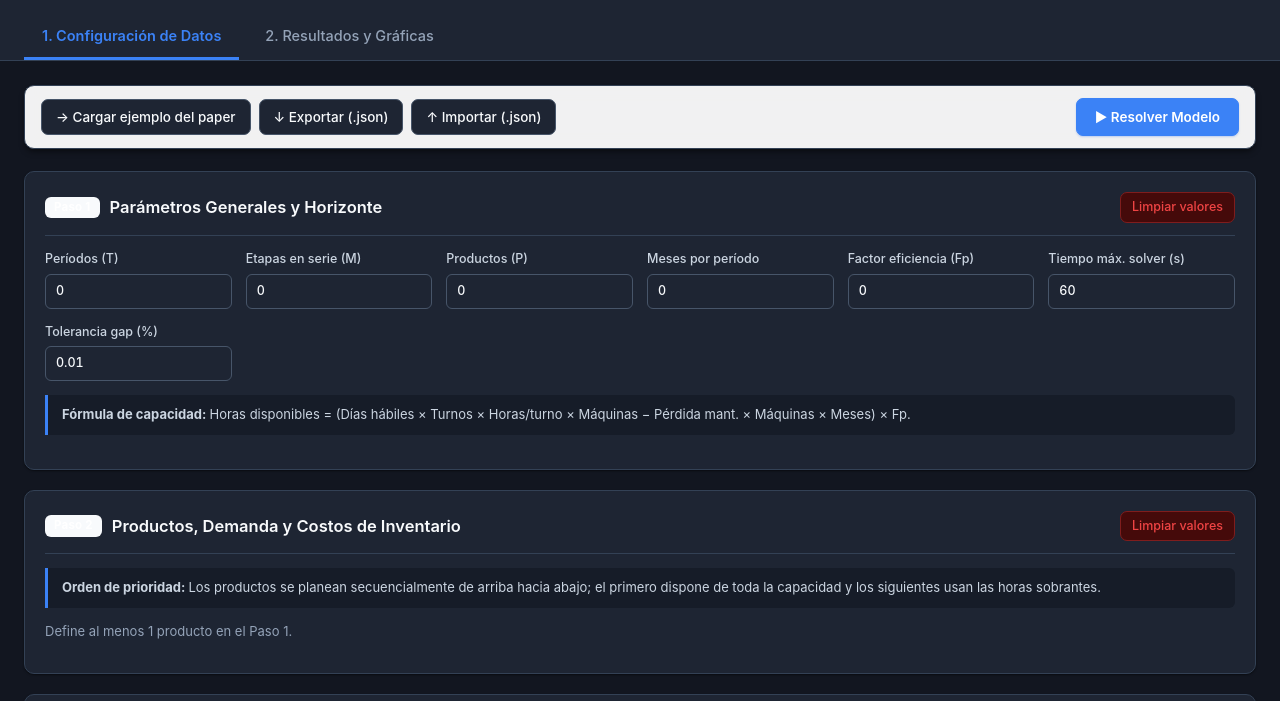
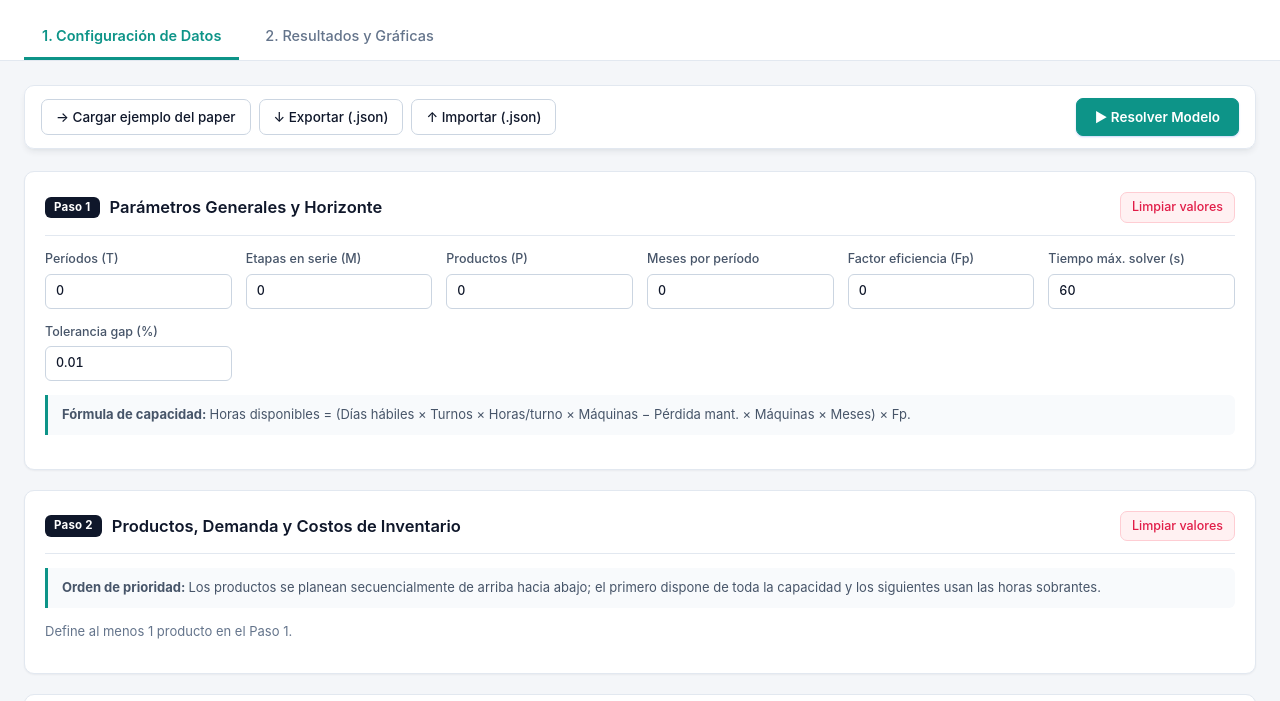
Before and after one commit to XxJean450xX/Planeaci-n-Agregada-Multietapa, a plain HTML site: page index.html in a window 1280 px wide. Shown: the part 134-835 px from the top of the page. Drawn offline with Linux system fonts and the light colour scheme.

Commit message:
Change color variables for new themeColor
Updated CSS variables for a lighter theme.

```diff
--- a/style.css
+++ b/style.css
@@ -1,27 +1,26 @@
 :root {
-  --bg: #121620;
-  --surface: #1e2533;
-  --surface-alt: #161c28;
-  --ink: #f8fafc;
-  --ink-secondary: #cbd5e1;
-  --muted: #94a3b8;
-  --border: #334155;
-  --border-strong: #475569;
-  --primary: #3b82f6;
-  --primary-hover: #60a5fa;
-  --primary-soft: #1d3557;
-  --accent-amber: #451a03;
-  --accent-amber-ink: #fde68a;
-  --danger: #ef4444;
-  --danger-soft: #450a0a;
-  --danger-border: #7f1d1d;
-  --success: #10b981;
-  --success-soft: #064e3b;
-  --shadow-sm: 0 1px 2px 0 rgba(0, 0, 0, 0.5);
-  --shadow-md: 0 4px 6px -1px rgba(0, 0, 0, 0.4), 0 2px 4px -2px rgba(0, 0, 0, 0.3);
+  --bg: #f4f6f9;
+  --surface: #ffffff;
+  --surface-alt: #f8fafc;
+  --ink: #0f172a;
+  --ink-secondary: #475569;
+  --muted: #64748b;
+  --border: #e2e8f0;
+  --border-strong: #cbd5e1;
+  --primary: #0d9488;
+  --primary-hover: #0f766e;
+  --primary-soft: #f0fdfa;
+  --accent-amber: #ffedd5;
+  --accent-amber-ink: #9a3412;
+  --danger: #e11d48;
+  --danger-soft: #fff1f2;
+  --danger-border: #fecdd3;
+  --success: #16a34a;
+  --success-soft: #f0fdf4;
+  --shadow-sm: 0 1px 2px 0 rgba(15, 23, 42, 0.05);
+  --shadow-md: 0 4px 6px -1px rgba(15, 23, 42, 0.07), 0 2px 4px -2px rgba(15, 23, 42, 0.05);
   --radius: 10px;
 }
-
 * {
   box-sizing: border-box;
 }
```
